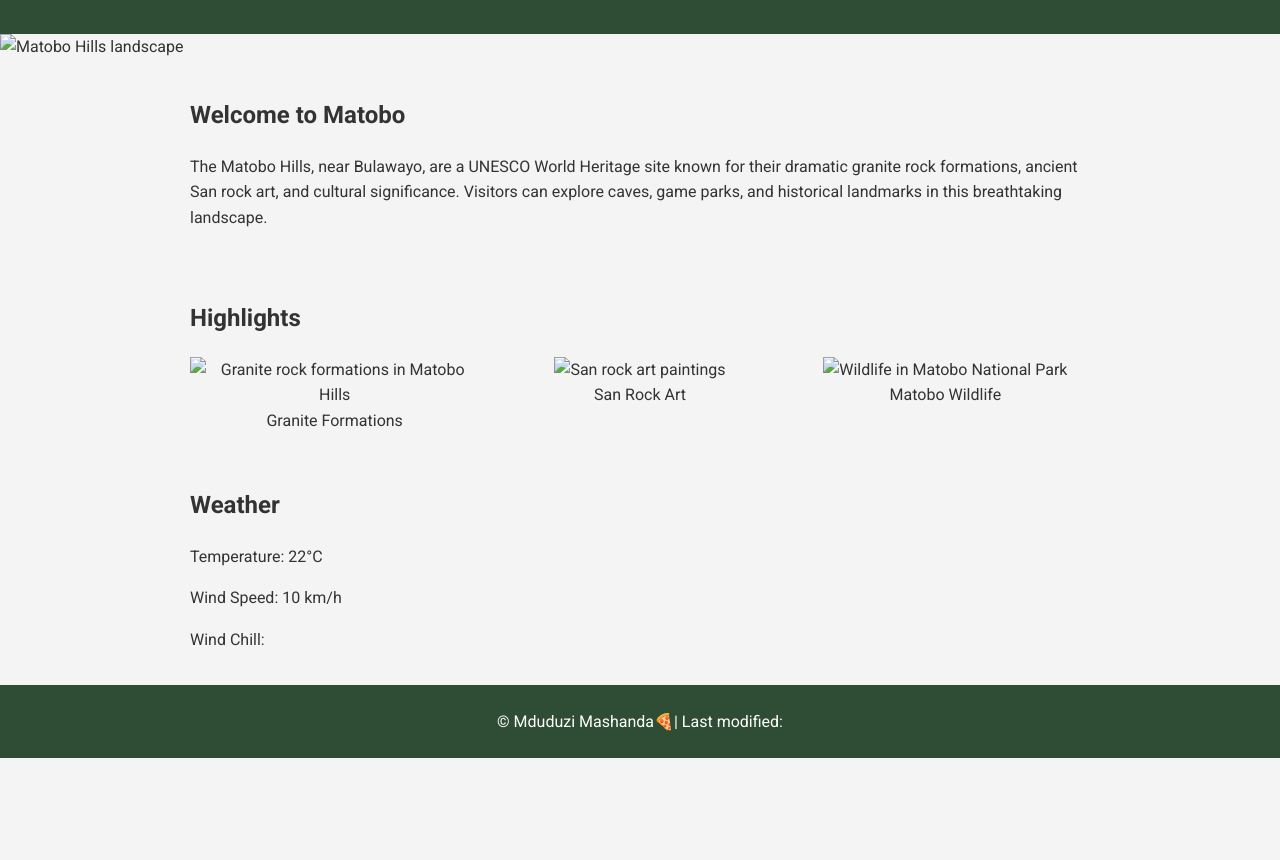
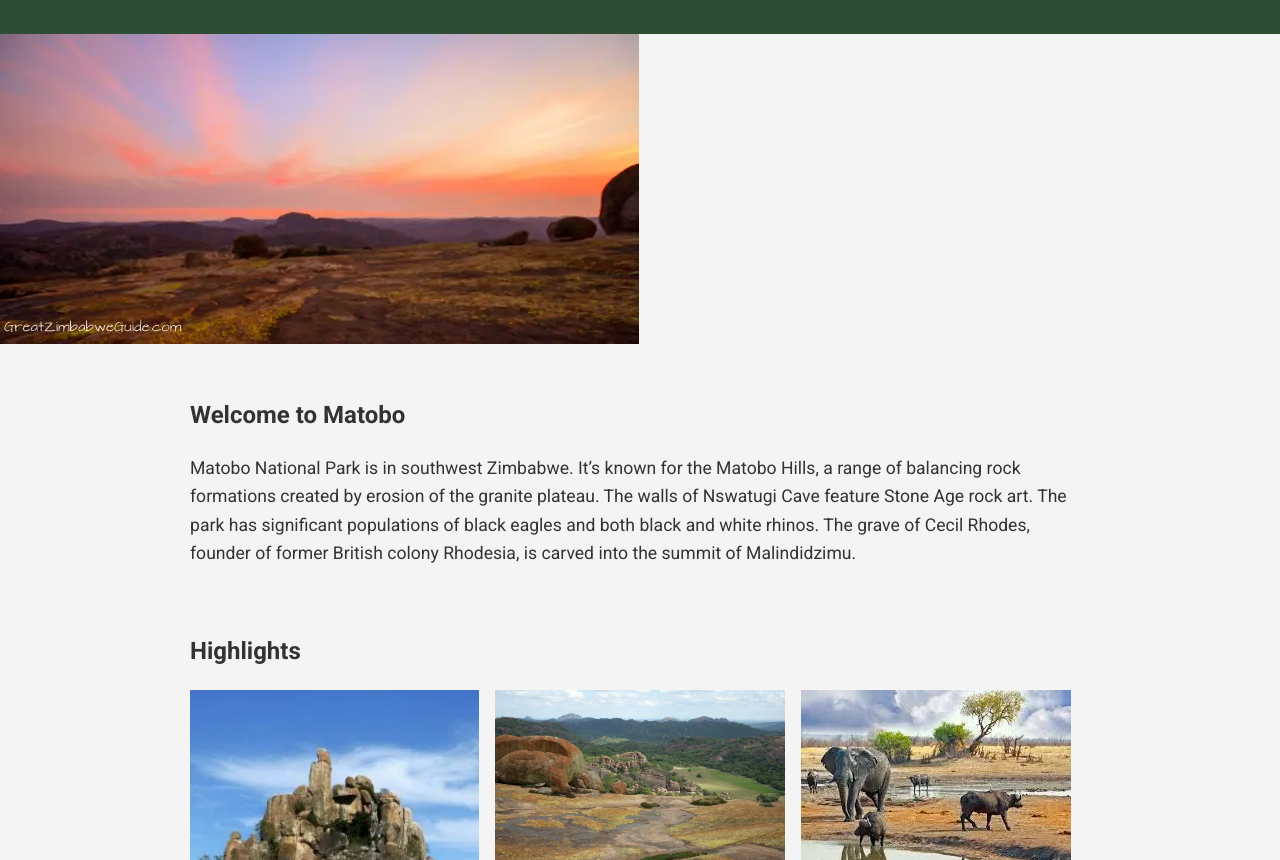
Before and after one commit to saturo23/wdd131, a plain HTML site: page place.html in a window 1280 px wide. Shown: the part 92-952 px from the top of the page. Before the commit the page ends 850 px from the top, so only its background shows below. Drawn offline with Linux system fonts and the light colour scheme; a script that the page names is missing.

Commit message:
changess

```diff
--- a/place.html
+++ b/place.html
@@ -5,12 +5,15 @@
   <meta name="viewport" content="width=device-width, initial-scale=1.0">
   <title>Matobo — Place Page</title>
 
-  <!-- ✅ Metadata -->
+  <!-- Metadata -->
   <meta name="description" content="A responsive place page about Matobo Hills in Zimbabwe. Demonstrates responsive layout, srcset WebP hero image, CSS variables, pseudo-element, and JS wind chill calculation.">
   <meta name="author" content="Mduduzi Mashanda">
   <meta name="keywords" content="Matobo, Zimbabwe, travel, tourism, rock formations, San rock art, wildlife, UNESCO World Heritage">
+
+  <!-- Google Font -->
   <link href="https://fonts.googleapis.com/css2?family=Roboto:wght@400;700&display=swap" rel="stylesheet">
 
+  <!-- External CSS -->
   <link rel="stylesheet" href="styles/place.css">
 </head>
 <body>
@@ -19,42 +22,50 @@
   </header>
 
   <main>
-
+    <!-- Hero Image -->
     <picture>
-      <source srcset="images/hero-matobo-large.webp" media="(min-width: 600px)">
-      <img src="images/hero-matobo-small.webp" alt="Matobo Hills landscape" width="100%" height="auto">
+      <!-- Large image for wider screens -->
+      <source srcset="images/hero-matobo-small.webp" media="(min-width: 600px)">
+      <!-- Small image for mobile/smaller screens -->
+      <img src="images/hero-matobo-large.webp" alt="Matobo Hills landscape">
     </picture>
 
+    <!-- Intro -->
     <section class="intro">
       <h2>Welcome to Matobo</h2>
       <p>
-        The Matobo Hills, near Bulawayo, are a UNESCO World Heritage site known for their dramatic granite
-        rock formations, ancient San rock art, and cultural significance. Visitors can explore caves,
-        game parks, and historical landmarks in this breathtaking landscape.
+        Matobo National Park is in southwest Zimbabwe. It’s known for the Matobo Hills, a range of balancing rock formations created by erosion of the granite plateau.
+        The walls of Nswatugi Cave feature Stone Age rock art. The park has significant populations of black eagles and both black and white rhinos.
+        The grave of Cecil Rhodes, founder of former British colony Rhodesia, is carved into the summit of Malindidzimu.
       </p>
     </section>
 
+    <!-- Gallery -->
     <section class="gallery">
       <h2>Highlights</h2>
       <div class="grid">
         <figure>
-          <img src="images/matobo-rocks.webp" alt="Granite rock formations in Matobo Hills" width="400" height="300">
+          <img src="images/matobo-rocks.webp" alt="Granite rock formations in Matobo Hills">
           <figcaption>Granite Formations</figcaption>
         </figure>
         <figure>
-          <img src="images/rock-art.webp" alt="San rock art paintings" width="400" height="300">
+          <img src="images/rock-art.webp" alt="San rock art paintings">
           <figcaption>San Rock Art</figcaption>
         </figure>
         <figure>
-          <img src="images/wildlife.webp" alt="Wildlife in Matobo National Park" width="400" height="300">
+          <img src="images/wildlife.webp" alt="Wildlife in Matobo National Park">
           <figcaption>Matobo Wildlife</figcaption>
+        </figure>
+        <figure>
+          <img src="images/cecil-rhodes-grave.webp" alt="Cecil Rhodes' grave in Matobo Hills">
+          <figcaption>Cecil Rhodes' Grave</figcaption>
         </figure>
       </div>
     </section>
 
+    <!-- Weather -->
     <section class="weather">
       <h2>Weather</h2>
-
       <svg class="icon" xmlns="http://www.w3.org/2000/svg" viewBox="0 0 24 24" width="64" height="64" fill="currentColor">
         <path d="M6 19a6 6 0 1 1 11.31-3.72A4.5 4.5 0 1 1 18 19H6z"/>
       </svg>
@@ -65,10 +76,12 @@
     </section>
   </main>
 
+  <!-- Footer -->
   <footer>
-    <p>&copy; <span id="year"></span> Mduduzi Mashanda🍕| Last modified: <span id="last-modified"></span></p>
+    <p>&copy; <span id="year"></span> Mduduzi Mashanda 🍕 | Last modified: <span id="last-modified"></span></p>
   </footer>
 
+  <!-- JS -->
   <script src="scripts/windchill.js" defer></script>
 </body>
 </html>
--- a/styles/place.css
+++ b/styles/place.css
@@ -24,7 +24,7 @@ h1::after {
 
 @media (min-width: 700px) {
   h1::after {
-    content: " 🏞️"; /* ✅ pseudo-element emoticon for wide view */
+    content: " 🏞️"; /* pseudo-element emoticon for wide view */
   }
 }
 
@@ -32,6 +32,11 @@ h1::after {
   padding: 1rem;
   max-width: 900px;
   margin: auto;
+}
+
+.intro p, .weather p {
+  font-size: 1.1rem;
+  margin-bottom: 0.8rem;
 }
 
 .grid {
@@ -45,6 +50,17 @@ figure {
   text-align: center;
 }
 
+img {
+  max-width: 100%;
+  height: auto;
+  display: block;
+}
+
+picture {
+  display: block;
+  margin-bottom: 1rem;
+}
+
 .icon {
   display: block;
   margin: 1rem auto;
@@ -52,7 +68,7 @@ figure {
 
 @media (min-width: 600px) {
   .icon {
-    display: none; /* ✅ hide SVG in wide view */
+    display: none; /* hide SVG in wide view */
   }
 }
 
@@ -62,3 +78,8 @@ footer {
   text-align: center;
   padding: 0.5rem;
 }
+
+footer p {
+  margin: 0;
+  font-size: 0.9rem;
+}
```
Also changed, not shown: images/cecil-rhodes-grave.webp (added), images/hero-matobo-large.webp (added), images/hero-matobo-small.webp (added), images/matobo-rocks.webp (added), images/mother-child-kopje-matobo-hills1.webp.webp (added), images/rock-art.webp (added), images/wildlife.webp (added).
